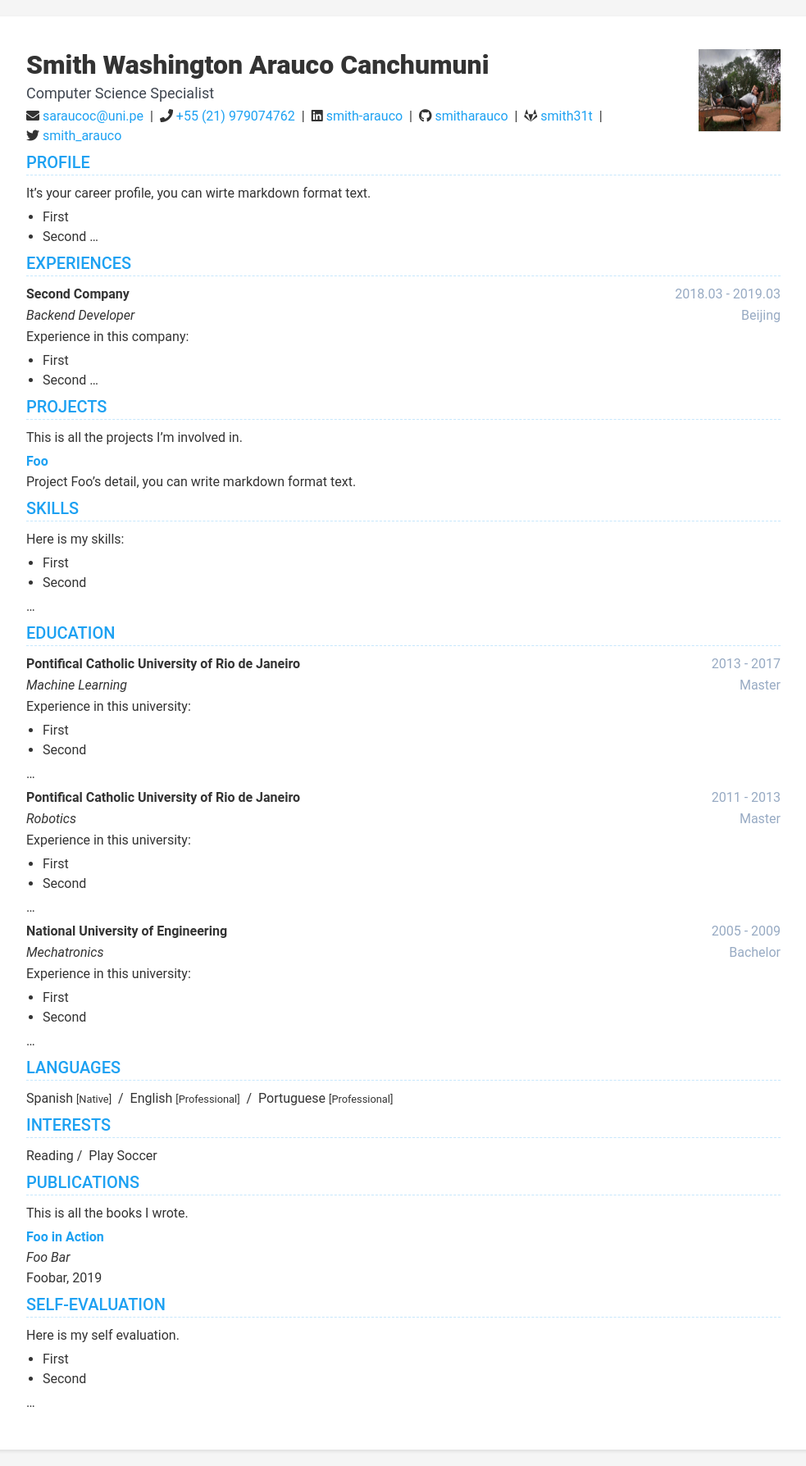
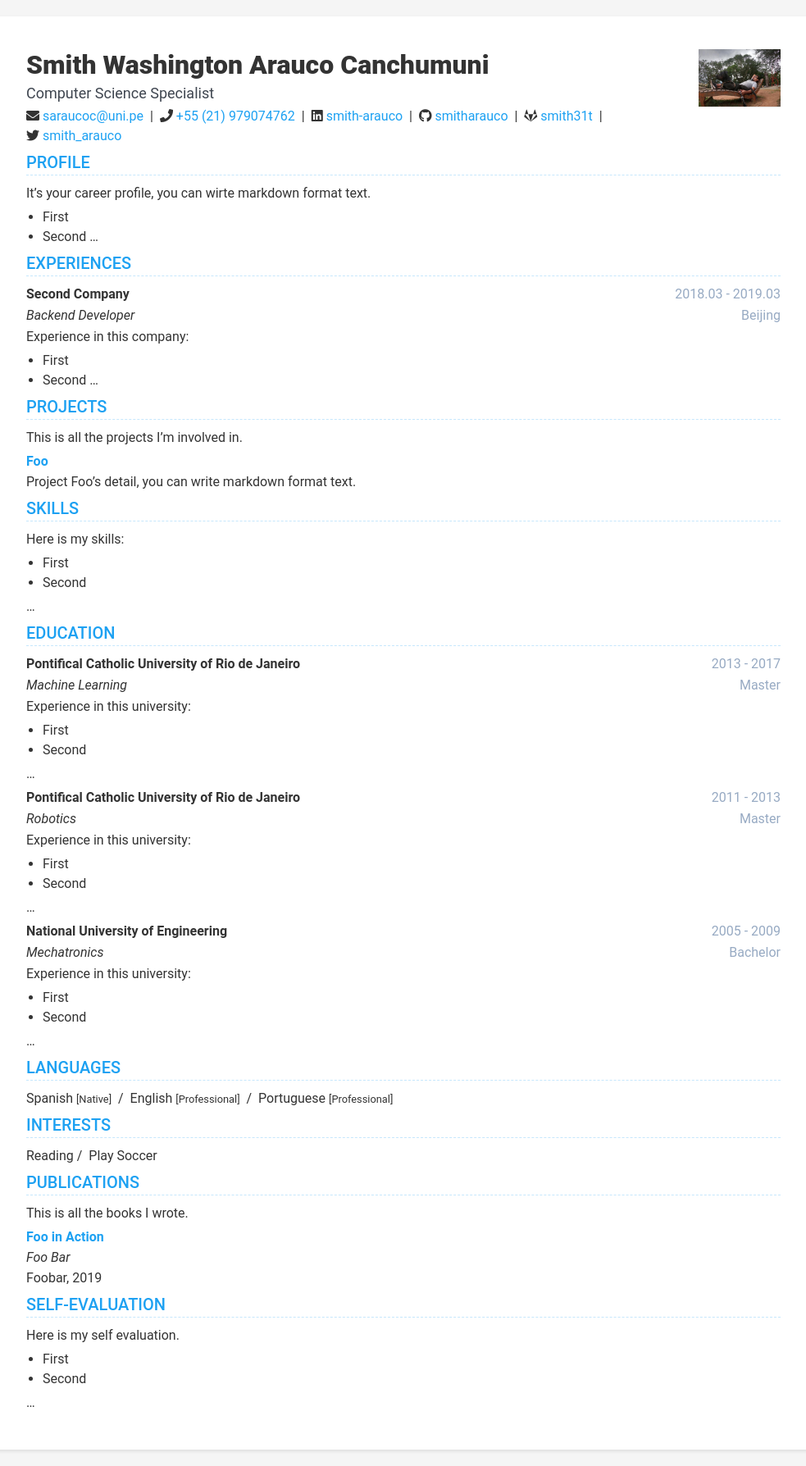
Before and after one commit to smitharauco/https-smitharauco.github.io-, a Jekyll site: the page built from index.html, in a window 1280 px wide. Shown: the whole page at 82% size, without its empty margins (148-1131 px from the left). Built offline with Jekyll 4.4.1, drawn with Linux system fonts in a browser that asks for light colours; nearby versions of some CDN libraries.

Commit message:
Update header.html

```diff
--- a/_includes/header.html
+++ b/_includes/header.html
@@ -3,7 +3,7 @@
 
     {% if intro.avatar.path and intro.avatar.display %}
     <div class="avatar-container">
-        <img class="avatar" src="{{ site.baseurl }}/assets/images/{{ intro.avatar.path }}" alt="avatar" style="width:100px;height:100px;">
+        <img class="avatar" src="{{ site.baseurl }}/assets/images/{{ intro.avatar.path }}" alt="avatar" style="width:100px;">
     </div>
 
     <div class="intro-container">
```
